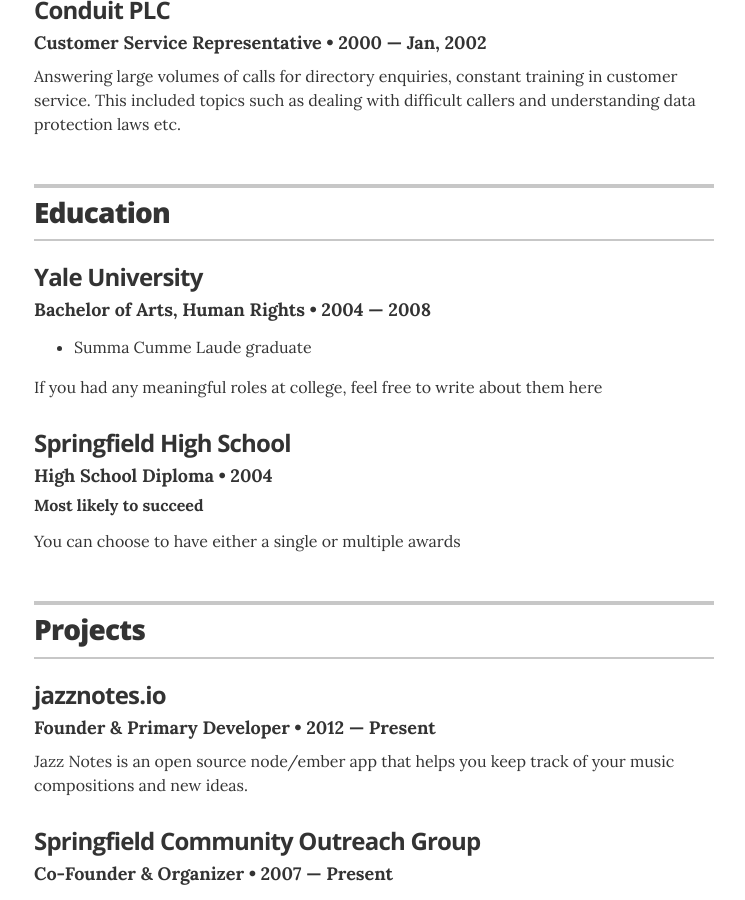
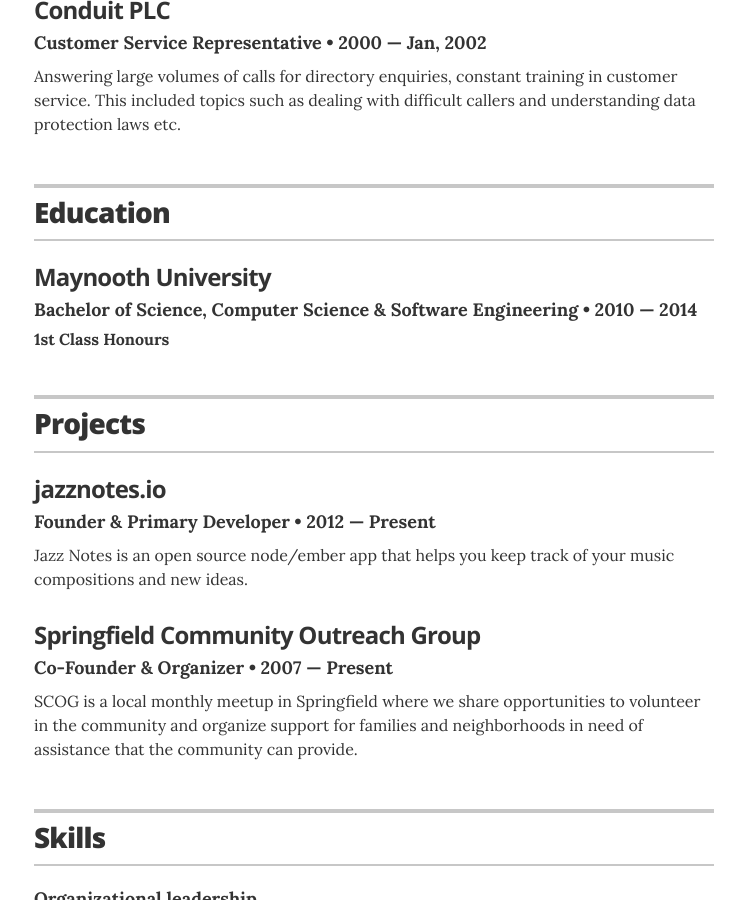
Before and after one commit to salob/resume, a Jekyll site: the page built from index.html, in a window 1280 px wide and 900 px high, scrolled down 1823 px. Shown: the whole window, without its empty margins (266-1011 px from the left). Built offline with Jekyll 4.4.1, drawn with Linux system fonts in a browser that asks for light colours.

Commit message:
add degree

```diff
--- a/_data/education.yml
+++ b/_data/education.yml
@@ -1,13 +1,6 @@
 # Degree
-- degree: Bachelor of Arts, Human Rights
-  uni: Yale University
-  year: 2004 &mdash; 2008
-  awards:
-    - award: Summa Cumme Laude graduate
-  summary: If you had any meaningful roles at college, feel free to write about them here
-
-- degree: High School Diploma
-  uni: Springfield High School
-  year: 2004
-  award: Most likely to succeed
-  summary: You can choose to have either a single or multiple awards
+- degree: Bachelor of Science, Computer Science & Software Engineering
+  uni: Maynooth University
+  year: 2010 &mdash; 2014
+  award: 1st Class Honours
+  # summary: If you had any meaningful roles at college, feel free to write about them here
```
